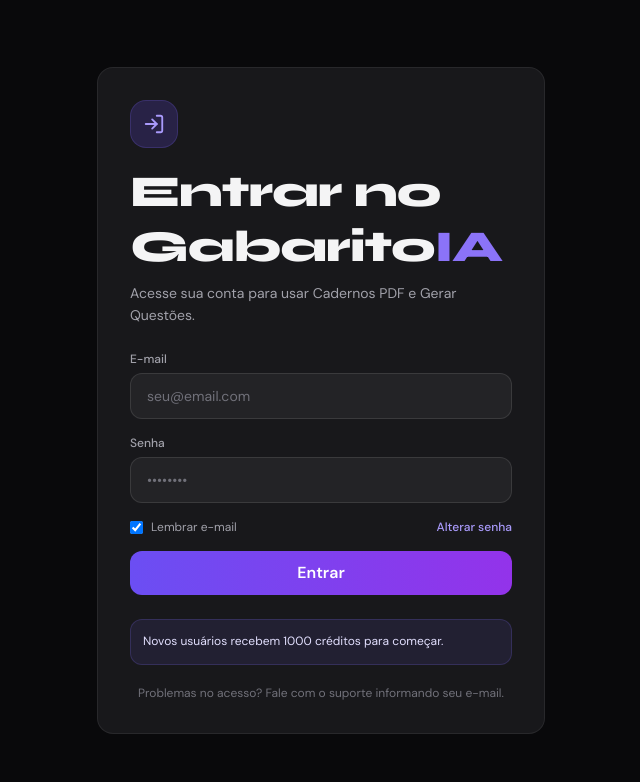
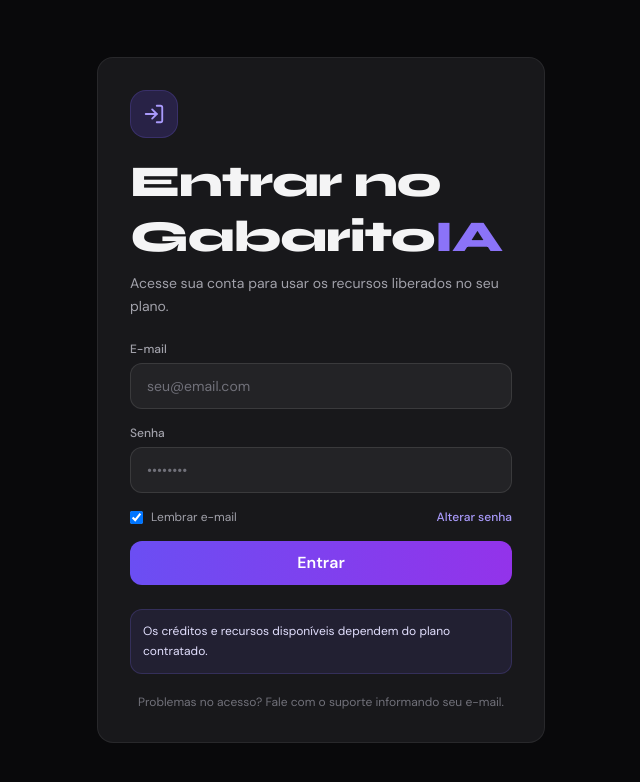
Before and after one commit to redeempregos-netizen/gabaritoia, a Next.js app: page /login in a window 1280 px wide. Shown: the top 782 px of the page, without its empty margins (319-959 px from the left). Built offline with nearby package versions, Linux system fonts and the light colour scheme.

Commit message:
corrige texto de creditos no login

```diff
--- a/src/app/(auth)/login/page.tsx
+++ b/src/app/(auth)/login/page.tsx
@@ -103,7 +103,7 @@ export default function LoginPage() {
             Entrar no Gabarito<span className="text-brand-400">IA</span>
           </div>
           <p className="text-zinc-400 text-sm mb-6 leading-relaxed">
-            Acesse sua conta para usar Cadernos PDF e Gerar Questões.
+            Acesse sua conta para usar os recursos liberados no seu plano.
           </p>
 
           <form onSubmit={handleSubmit(onSubmit)} className="space-y-4">
@@ -135,7 +135,7 @@ export default function LoginPage() {
           </form>
 
           <div className="mt-6 rounded-xl border border-brand-500/20 bg-brand-500/10 p-3 text-xs text-brand-100 leading-relaxed">
-            Novos usuários recebem 1000 créditos para começar.
+            Os créditos e recursos disponíveis dependem do plano contratado.
           </div>
 
           <p className="text-center text-xs text-zinc-500 mt-5">
```
